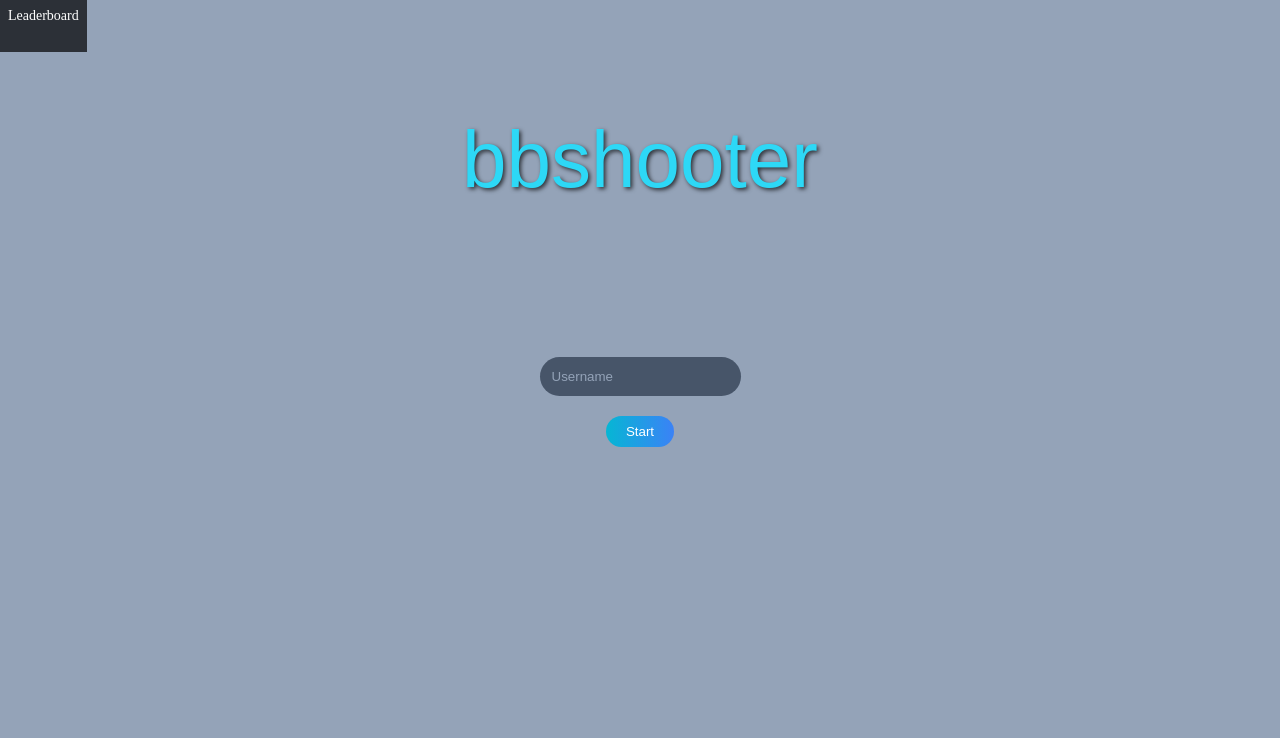
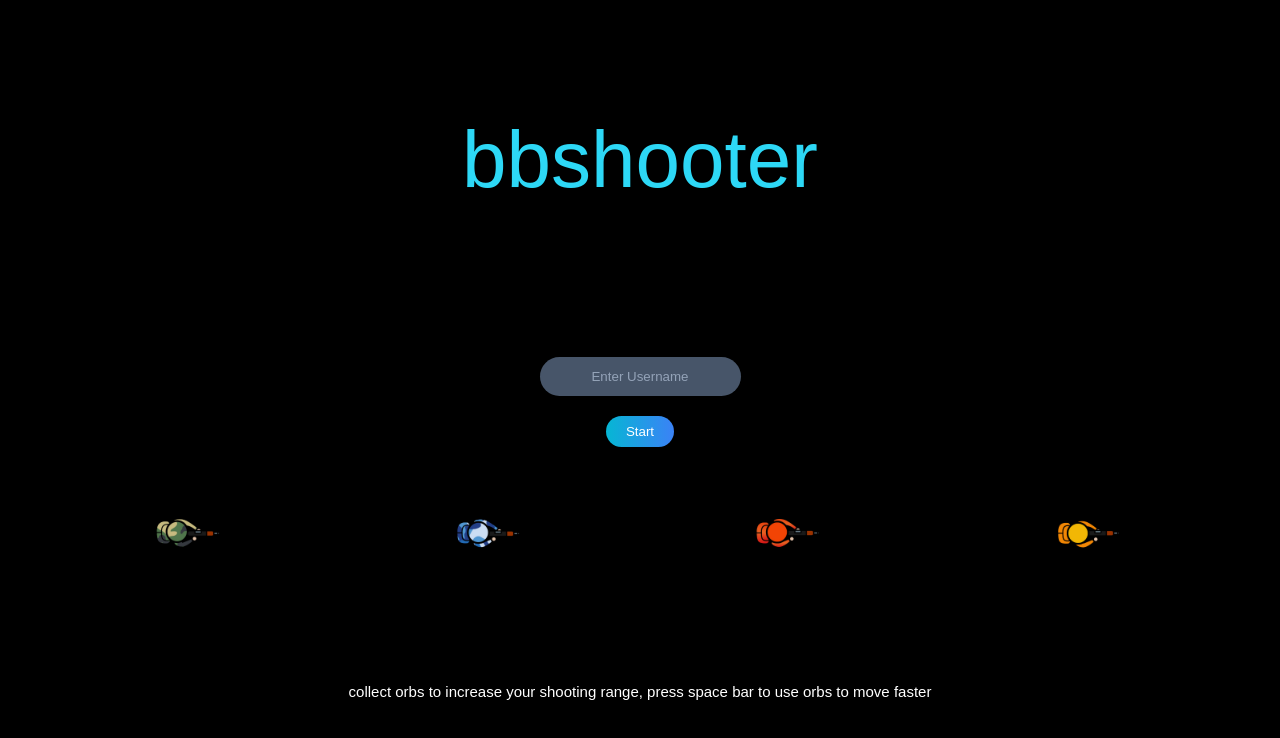
Before and after one commit to shauryem/js-mulitplayer, a website: page public/index.html in a window 1280 px wide. Drawn offline with nearby package versions, Linux system fonts and the light colour scheme; no server answers; a web font is replaced by a local one.

Commit message:
new shooting and players

```diff
--- a/public/index.html
+++ b/public/index.html
@@ -1,4 +1,5 @@
 <html>
+  <meta name="viewport" content="width=device-width, initial-scale=1.0, maximum-scale=1.0, user-scalable=no">
   <head>
     <link href="https://fonts.googleapis.com/css2?family=Sixtyfour&display=swap" rel="stylesheet">
     <style>
@@ -7,7 +8,7 @@
         -moz-osx-font-smoothing: grayscale;
         text-rendering: optimizeLegibility;
         margin: 0;
-        background: #94a3b8;
+        background: black;
       }
 
       input::placeholder {
@@ -22,6 +23,7 @@
   </head>
   <body style="display: flex; align-items: center; justify-content: center">
     <div>
+      <div id="leaderboard" style="display: none;">
         <div
           style="
             position: absolute;
@@ -30,11 +32,12 @@
             font-family: sans-serif;
             font-size: 14px;
             user-select: none;
-          font-family: 'Sixtyfour', ariel;
+            font-family: 'Sixtyfour', arial;
             background: rgba(0,0,0, 0.7)
           ">
-        <div style="margin-bottom:20px; font-family: 'Sixtyfour', ariel;">Leaderboard</div>
+          <div style="margin-bottom:20px; font-family: 'Sixtyfour', arial;">Leaderboard</div>
           <div id="playerLabels"></div>
+        </div>
       </div>
       <canvas></canvas>
 
@@ -81,12 +84,13 @@
             });
           });
         </script>
+
         <form id="usernameForm">
           <div>
             <input
               id="usernameInput"
               type="text"
-                placeholder="Username"
+              placeholder="Enter Username"
               style="
                 margin-top: 20px;
                 padding: 12px;
@@ -94,6 +98,7 @@
                 border: none;
                 background: #475569;
                 color: #cbd5e1;
+                text-align: center;
               "
             />
             <div style="text-align: center; margin-top: 20px;">
@@ -114,9 +119,27 @@
                 Start
               </button>
             </div>
+          </div>
         </form>
       </div>
       <!-- username input end -->
+
+      <!-- Instruction text added at the bottom -->
+      <div
+        id="instructionText"
+        style="
+          text-align: center;
+          font-size: 15px;
+          text-shadow: 2px 2px 4px rgba(0, 0, 0, 0.7);
+          position: fixed;
+          bottom: 100px;
+          left: 50%;
+          font-family: 'Sixtyfour', Arial;
+          transform: translateX(-50%);
+          color: white;
+        "
+      >
+        collect orbs to increase your shooting range, press space bar to use orbs to move faster
       </div>
     </div>
     <script
--- a/public/js/classes/Player.js
+++ b/public/js/classes/Player.js
@@ -2,17 +2,25 @@ class Player {
   constructor({ x, y, radius, speed, color, username }) {
     this.x = x;
     this.y = y;
-    this.speed = speed
+    this.speed = speed;
     this.radius = radius;
     this.color = color;
     this.username = username;
     this.rotation = 0;
     this.satellites = [];
-    this.image = new Image(); // Create a new Image object
-    this.image.src = '/img/tdShooter.png'; // Set the image source
-    this.imageLoaded = false; // Track if the image has loaded
 
-    // Set a callback to track when the image is ready
+    // Create a new Image object
+    this.image = new Image();
+
+    // Define two potential image sources
+    const imageSources = ['/img/yellowShooter.png', '/img/redShooter.png', '/img/blueShooter.png', '/img/greenShooter.png'];
+
+    // Randomly select one of the two image sources
+    const randomIndex = Math.floor(Math.random() * imageSources.length);
+    this.image.src = imageSources[randomIndex];
+
+    // Track if the image has loaded
+    this.imageLoaded = false;
     this.image.onload = () => {
       this.imageLoaded = true;
     };
@@ -37,7 +45,6 @@ class Player {
     });
   }
 
-
   // Update satellites' positions
   updateSatellites() {
     this.satellites.forEach((satellite) => {
@@ -47,12 +54,12 @@ class Player {
 
   // Draw the player and their satellites
   draw() {
-    // Draw player
+    // Draw player's username
     c.font = '12px sans-serif';
     c.fillStyle = 'white';
     c.fillText(this.username, this.x - 20, this.y + 35);
 
-    // Draw the player image with rotation
+    // Draw the player's image with rotation if loaded
     if (this.imageLoaded) {
       const playerDimension = 250;
       c.save();
--- a/public/js/eventListeners.js
+++ b/public/js/eventListeners.js
@@ -2,6 +2,7 @@ const SHOOT_INTERVAL = 400; // in ms
 const BOOST_INTERVAL = 3000 // in ms
 let lastShootTime = 0;
 let lastBoostTime = 0;
+let lastMouseMoveTime = 0;
 let isSpaceHeld = false;
 
 
@@ -22,7 +23,11 @@ addEventListener('mousemove', (event) => {
 
   // Update the player's rotation
   player.rotation = Math.atan2(mouseY - player.y, mouseX - player.x);
-  socket.emit('rotatePlayer', { rotation: player.rotation });
+  const now = Date.now();
+  if (now - lastMouseMoveTime >= 15) {
+    socket.emit('rotatePlayer', { rotation: player.rotation });
+    lastMouseMoveTime = now;
+  }
 });
 
 addEventListener('click', (event) => {
@@ -45,12 +50,14 @@ addEventListener('click', (event) => {
 
   // Calculate the angle relative to the player's position
   const angle = Math.atan2(mouseY - player.y, mouseX - player.x);
-
+  const gunLength = 30;
+  player.rotation = angle;
+  socket.emit('rotatePlayer', { rotation: player.rotation });
   lastShootTime = currentTime;
   // Emit shooting event with correct angle
   socket.emit('shoot', {
-    x: player.x,
-    y: player.y,
+    x: player.x + gunLength * Math.cos(angle),
+    y: player.y + (gunLength * Math.sin(angle)) ,
     angle
   });
 });
--- a/public/js/frontend.js
+++ b/public/js/frontend.js
@@ -6,6 +6,18 @@ const scoreEl = document.querySelector('#scoreEl')
 
 const backgroundImage = new Image();
 backgroundImage.src = '/img/squares.png';
+
+const shooterImageYellow = new Image();
+shooterImageYellow.src = '/img/yellowShooter.png';
+
+const shooterImageBlue = new Image();
+shooterImageBlue.src = '/img/blueShooter.png';
+
+const shooterImageGreen = new Image();
+shooterImageGreen.src = '/img/greenShooter.png';
+
+const shooterImageRed = new Image();
+shooterImageRed.src = '/img/redShooter.png';
 
 const devicePixelRatio = window.devicePixelRatio || 1;
 
@@ -158,6 +170,8 @@ socket.on('updatePlayers', (backEndPlayers) => {
       if (id === socket.id) {
         document.querySelector('#usernameForm').style.display = 'block'
         document.querySelector('#gameTitle').style.display = 'block'
+        document.querySelector('#instructionText').style.display = 'block'
+
 
       }
       delete frontEndPlayers[id]
@@ -192,7 +206,18 @@ let animationId
 let score = 0
 function animate() {
   requestAnimationFrame(animate);
+    // If the username form is visible (game hasn’t started), draw the shooter image on top.
+    if (document.querySelector('#usernameForm').style.display !== 'none') {
+      // Adjust these values as needed for proper positioning/sizing
+      const imgWidth = 200, imgHeight = 200;
+      const xPos = canvas.width / 2 - imgWidth / 2;
+      const yPos = (4* canvas.height) / 6 - imgHeight / 2;
+      c.drawImage(shooterImageGreen, xPos - 450 , yPos, imgWidth, imgHeight);
+      c.drawImage(shooterImageBlue, xPos - 150, yPos, imgWidth, imgHeight);
+      c.drawImage(shooterImageRed, xPos + 150, yPos, imgWidth, imgHeight);
+      c.drawImage(shooterImageYellow, xPos + 450, yPos, imgWidth, imgHeight);
 
+    }
   const player = frontEndPlayers[socket.id];
   if (!player) return;
 
@@ -324,7 +349,16 @@ window.addEventListener('keyup', (event) => {
 
 document.querySelector('#usernameForm').addEventListener('submit', (event) => {
   event.preventDefault()
+  const username = document.querySelector('#usernameInput').value.trim();
+
+  if (!username) {
+    alert('Please enter a username.');
+    return;
+  }
+
   document.querySelector('#usernameForm').style.display = 'none'
   document.querySelector('#gameTitle').style.display = 'none'
+  document.querySelector('#instructionText').style.display = 'none'
+  document.querySelector('#leaderboard').style.display = 'block'
   socket.emit('initGame', {width: canvas.width, height: canvas.height, username: document.querySelector('#usernameInput').value})
 })
```
Also changed, not shown: public/img/blueShooter.png (added), public/img/greenShooter.png (added), public/img/redShooter.png (added), public/img/tdShooter.png (deleted), public/img/yellowShooter.png (added). Lines whose indentation alone changed are shown as unchanged.
